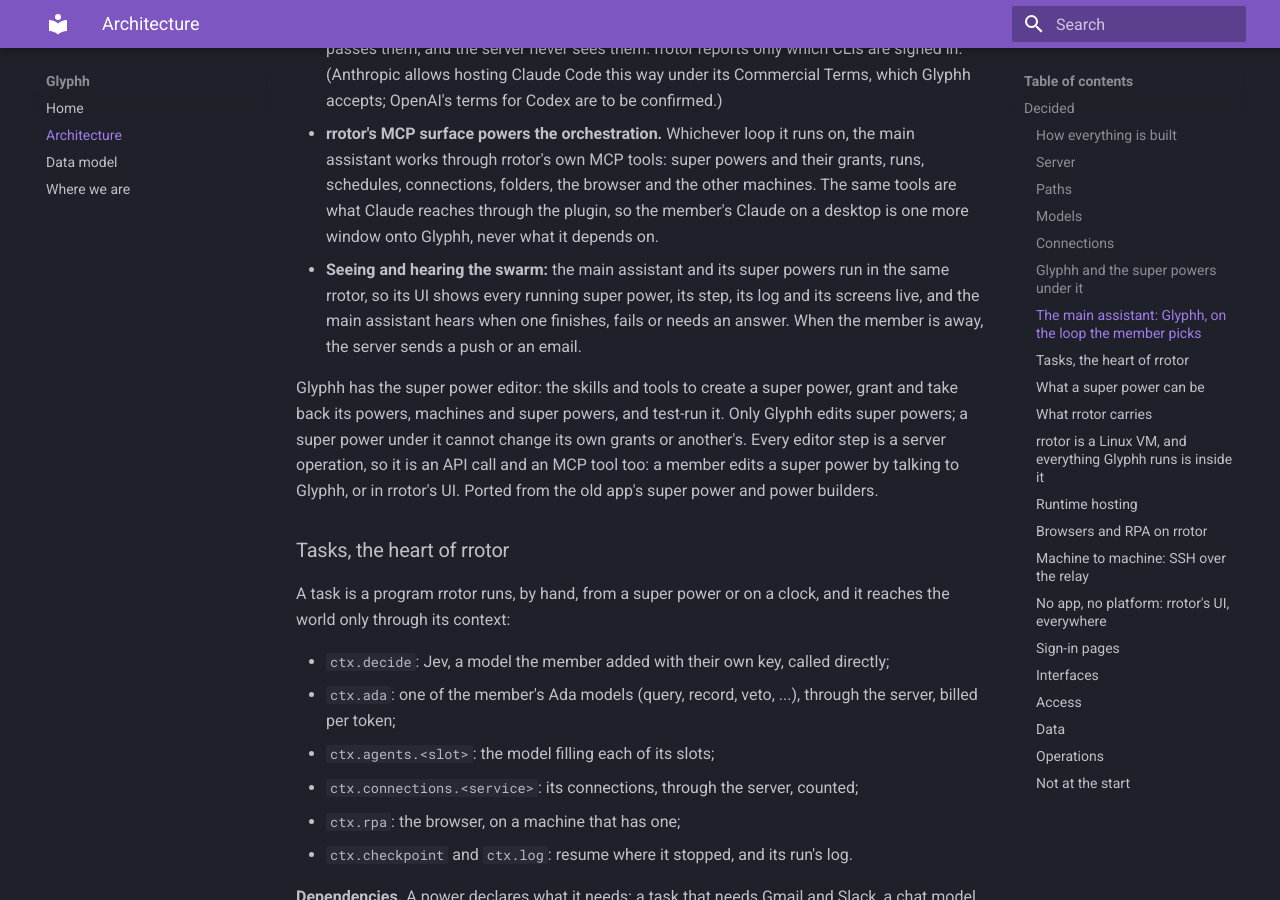
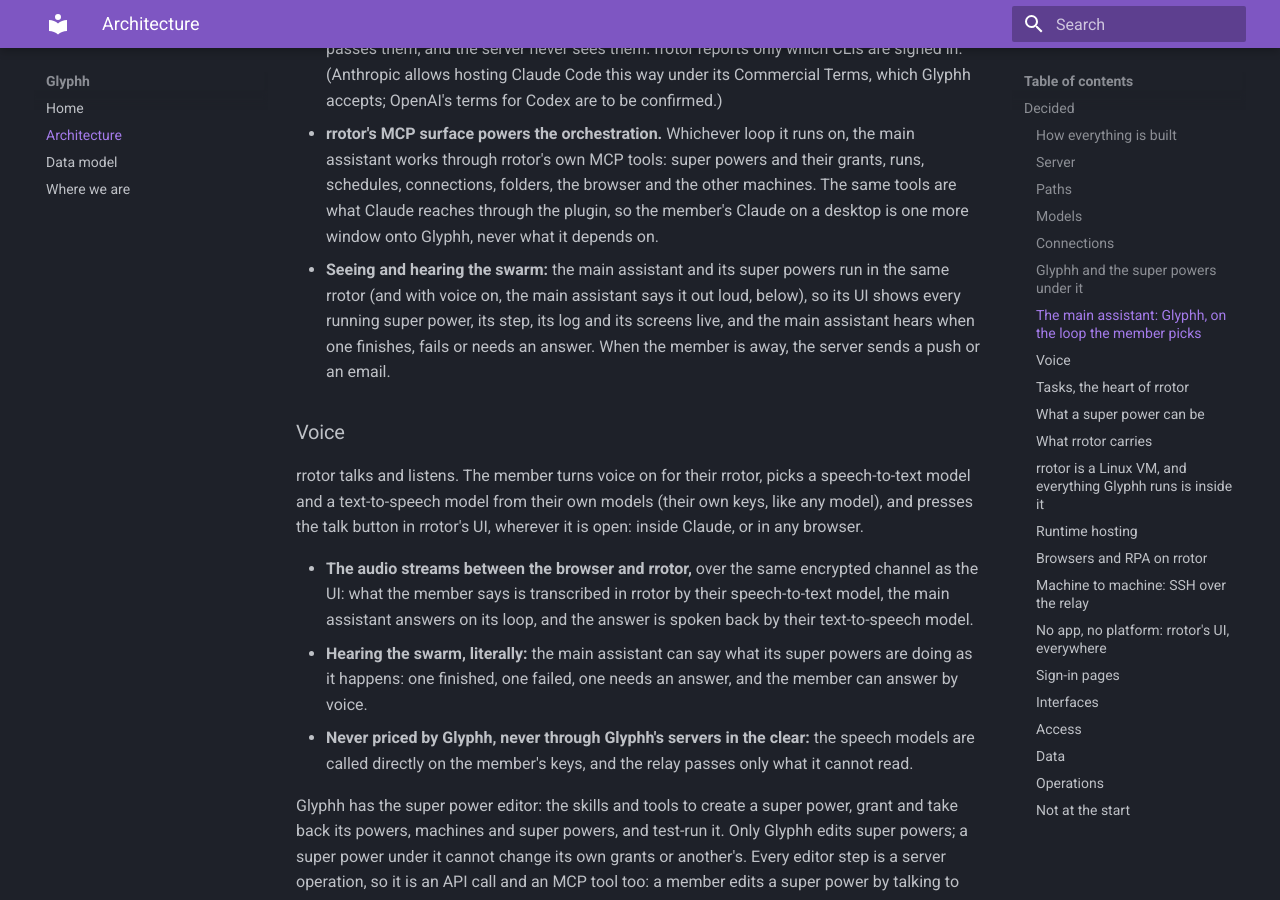
Before and after one commit to glyphh-ai/server, an MkDocs documentation site: the page built from docs/architecture.md, in a window 1280 px wide and 900 px high, scrolled down 4243 px. Built offline with MkDocs 1.6.1 and Material for MkDocs 9.7.7, drawn with Linux system fonts in a browser that asks for light colours.

Commit message:
Voice: rrotor talks and listens on the member's own speech models, streamed between the browser and rrotor
Co-Authored-By: Claude Opus 5.5 <noreply@anthropic.com>

```diff
--- a/docs/architecture.md
+++ b/docs/architecture.md
@@ -115,7 +115,15 @@ The same three are the loops a super power can run on, so a CLI is used like a m
 
 - **A CLI's sign-in stays in the CLI.** rrotor runs the unmodified program and shows its own login; the credentials stay in that program's files on that machine. Glyphh never collects, stores or passes them, and the server never sees them. rrotor reports only which CLIs are signed in. (Anthropic allows hosting Claude Code this way under its Commercial Terms, which Glyphh accepts; OpenAI's terms for Codex are to be confirmed.)
 - **rrotor's MCP surface powers the orchestration.** Whichever loop it runs on, the main assistant works through rrotor's own MCP tools: super powers and their grants, runs, schedules, connections, folders, the browser and the other machines. The same tools are what Claude reaches through the plugin, so the member's Claude on a desktop is one more window onto Glyphh, never what it depends on.
-- **Seeing and hearing the swarm:** the main assistant and its super powers run in the same rrotor, so its UI shows every running super power, its step, its log and its screens live, and the main assistant hears when one finishes, fails or needs an answer. When the member is away, the server sends a push or an email.
+- **Seeing and hearing the swarm:** the main assistant and its super powers run in the same rrotor (and with voice on, the main assistant says it out loud, below), so its UI shows every running super power, its step, its log and its screens live, and the main assistant hears when one finishes, fails or needs an answer. When the member is away, the server sends a push or an email.
+
+### Voice
+
+rrotor talks and listens. The member turns voice on for their rrotor, picks a speech-to-text model and a text-to-speech model from their own models (their own keys, like any model), and presses the talk button in rrotor's UI, wherever it is open: inside Claude, or in any browser.
+
+- **The audio streams between the browser and rrotor,** over the same encrypted channel as the UI: what the member says is transcribed in rrotor by their speech-to-text model, the main assistant answers on its loop, and the answer is spoken back by their text-to-speech model.
+- **Hearing the swarm, literally:** the main assistant can say what its super powers are doing as it happens: one finished, one failed, one needs an answer, and the member can answer by voice.
+- **Never priced by Glyphh, never through Glyphh's servers in the clear:** the speech models are called directly on the member's keys, and the relay passes only what it cannot read.
 
 Glyphh has the super power editor: the skills and tools to create a super power, grant and take back its powers, machines and super powers, and test-run it. Only Glyphh edits super powers; a super power under it cannot change its own grants or another's. Every editor step is a server operation, so it is an API call and an MCP tool too: a member edits a super power by talking to Glyphh, or in rrotor's UI. Ported from the old app's super power and power builders.
 
```
Also changed, not shown: docs/data-model.md (+4 -0 lines), docs/status.md (+1 -1 lines), docs/img/data-model.png.
